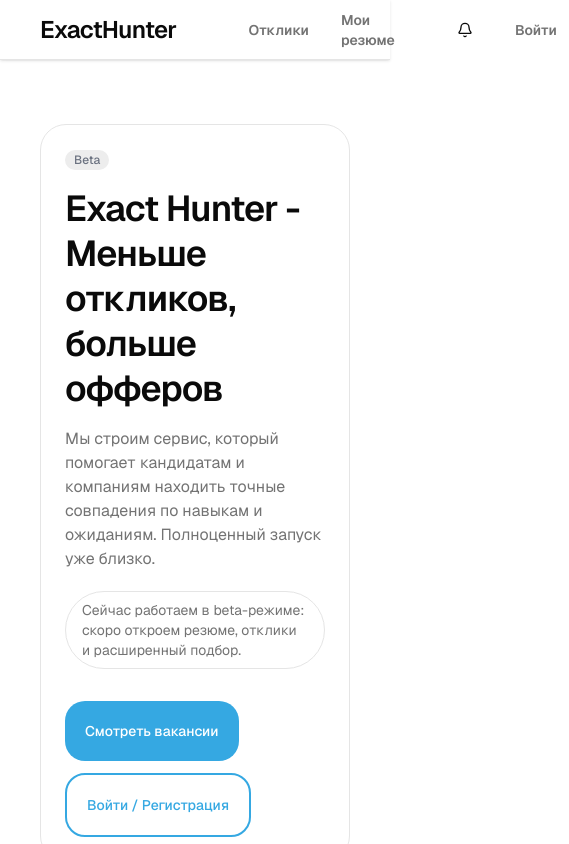
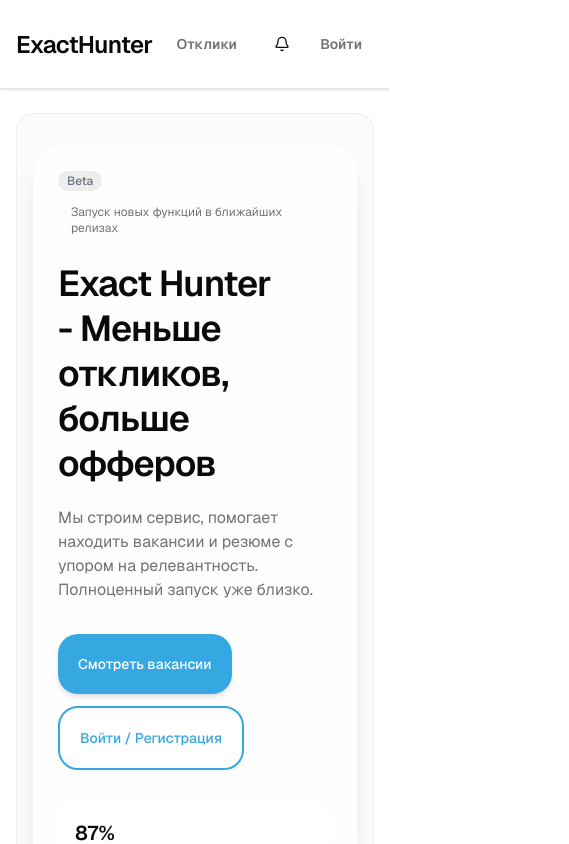
Before and after one commit to v-js-d/exact-hunter, a Next.js app: page / in a window 390 px wide. Shown: the whole page, 569 px wide, since content can reach past the window. Built offline with nearby package versions, Linux system fonts and the light colour scheme; no server answers.

Commit message:
refactor: fixed mobile styles of main page & vacancies

```diff
--- a/src/app/(main)/(public)/vacancies/layout.tsx
+++ b/src/app/(main)/(public)/vacancies/layout.tsx
@@ -8,7 +8,7 @@
 
 const VacanciesLayout = ({ children }: VacanciesLayoutProps) => (
   <section className='w-full rounded-2xl border border-zinc-200/60 bg-zinc-50/80 py-8 backdrop-blur-sm md:py-12 dark:border-zinc-800/80 dark:bg-zinc-950/80'>
-    <Container className='px-4 md:px-6'>
+    <Container>
       <div className='mx-auto w-full max-w-6xl'>{children}</div>
     </Container>
   </section>
--- a/src/app/(main)/layout.tsx
+++ b/src/app/(main)/layout.tsx
@@ -6,7 +6,9 @@
   <div className='flex h-full min-h-0 w-full flex-col'>
     <Header />
     <div className='min-h-0 flex-1 overflow-y-auto'>
-      <main className='mx-auto w-full max-w-400 px-10 py-10'>{children}</main>
+      <main className='mx-auto w-full max-w-[100rem] min-w-0 px-4 py-6 sm:px-6 sm:py-8 md:px-10 md:py-10'>
+        {children}
+      </main>
     </div>
   </div>
 );
--- a/src/app/(main)/page.tsx
+++ b/src/app/(main)/page.tsx
@@ -8,11 +8,6 @@
 
 const comingSoonFeatures = [
   {
-    title: 'Лимит откликов без спама',
-    description:
-      'Не больше 10 откликов в сутки, чтобы каждый отклик оставался осмысленным и релевантным.',
-  },
-  {
     title: 'Персональные рекомендации',
     description: 'Подбор вакансий на основе навыков, опыта и предпочтений.',
   },
@@ -22,53 +17,75 @@
       'Храните и отправляйте разные версии резюме для frontend, backend, fullstack и других направлений.',
   },
   {
-    title: 'История изменений резюме',
-    description:
-      'Сохраняем версии резюме и показываем, какие правки повысили просмотры и приглашения.',
-  },
-  {
     title: 'AI-помощник для резюме',
     description:
       'ИИ подскажет, как усилить описание опыта и адаптировать резюме под конкретную вакансию.',
   },
+] as const;
+
+const quickStats = [
   {
-    title: 'AI-помощник для вакансий',
-    description:
-      'Работодателям — генерация и улучшение текста вакансии с акцентом на требования и ожидания.',
+    value: '87%',
+    label: 'Точных совпадений по навыкам',
+  },
+  {
+    value: '10/день',
+    label: 'Лимит осмысленных откликов',
+  },
+  {
+    value: '3x',
+    label: 'Быстрее подбор под роль',
   },
 ] as const;
 
 const Home = () => (
-  <section className='flex w-full flex-1 items-center py-6 sm:py-10'>
+  <section className='w-full rounded-2xl border border-zinc-200/60 bg-zinc-50/80 py-8 backdrop-blur-sm md:py-12 dark:border-zinc-800/80 dark:bg-zinc-950/80'>
     <Container>
       <div className='flex w-full flex-col gap-8 sm:gap-10'>
-        <Card className='rounded-4xl py-0 shadow-none'>
+        <Card className='rounded-4xl border-white/40 bg-white/80 py-0 shadow-xl backdrop-blur-sm dark:border-white/10 dark:bg-black/20'>
           <CardContent className='p-6 sm:p-10'>
-            <div className='mb-4'>
+            <div className='mb-5 flex flex-wrap items-center gap-2'>
               <Badge>Beta</Badge>
+              <span className='text-muted-foreground rounded-full border border-white/60 bg-white/65 px-3 py-1 text-xs dark:border-white/10 dark:bg-white/5'>
+                Запуск новых функций в ближайших релизах
+              </span>
             </div>
 
-            <h1 className='typo-h1 max-w-4xl'>
+            <h1 className='typo-h1 max-w-4xl text-balance sm:text-5xl'>
               Exact Hunter - Меньше откликов, больше офферов
             </h1>
-            <p className='typo-body text-muted-foreground mt-4 max-w-2xl'>
-              Мы строим сервис, который помогает кандидатам и компаниям находить
-              точные совпадения по навыкам и ожиданиям. Полноценный запуск уже
-              близко.
+            <p className='typo-body text-muted-foreground mt-5 max-w-2xl'>
+              Мы строим сервис, помогает находить вакансии и резюме с упором на
+              релевантность. Полноценный запуск уже близко.
             </p>
 
-            <div className='text-muted-foreground mt-5 inline-flex rounded-full border px-4 py-2 text-sm'>
-              Сейчас работаем в beta-режиме: скоро откроем резюме, отклики и
-              расширенный подбор.
+            <div className='mt-8 flex flex-wrap gap-3'>
+              <Button asChild className='shadow-md'>
+                <Link href={AppRouter.vacancies}>Смотреть вакансии</Link>
+              </Button>
+              <Button
+                asChild
+                variant='outline'
+                className='bg-white/70 dark:bg-white/5'
+              >
+                <Link href={AppRouter.auth}>Войти / Регистрация</Link>
+              </Button>
             </div>
 
-            <div className='mt-8 flex flex-wrap gap-3'>
-              <Button asChild>
-                <Link href={AppRouter.vacancies}>Смотреть вакансии</Link>
-              </Button>
-              <Button asChild variant='outline'>
-                <Link href={AppRouter.auth}>Войти / Регистрация</Link>
-              </Button>
+            <div className='mt-8 grid gap-3 sm:grid-cols-3'>
+              {quickStats.map((stat) => (
+                <div
+                  key={stat.label}
+                  className='rounded-2xl border border-white/60 bg-white/70 p-4 backdrop-blur-xs dark:border-white/10 dark:bg-white/5'
+                >
+                  <p className='text-foreground text-xl font-semibold'>
+                    {stat.value}
+                  </p>
+                  <p className='text-muted-foreground mt-1 text-sm'>
+                    {stat.label}
+                  </p>
+                </div>
+              ))}
             </div>
           </CardContent>
         </Card>
@@ -77,14 +94,16 @@
           {comingSoonFeatures.map((feature) => (
             <Card
               key={feature.title}
-              className='hover:bg-accent/30 gap-0 rounded-3xl py-0 transition-colors'
+              className='group gap-0 rounded-3xl border-white/60 bg-white/80 py-0 transition-all duration-200 hover:-translate-y-0.5 hover:shadow-lg dark:border-white/10 dark:bg-white/5'
             >
               <CardContent className='p-5'>
-                <div className='mb-3'>
+                <div className='mb-3 flex items-center justify-between'>
                   <Badge>Скоро</Badge>
                 </div>
-                <h2 className='typo-body font-semibold'>{feature.title}</h2>
-                <p className='typo-body-sm text-muted-foreground mt-2'>
+                <h2 className='typo-body group-hover:text-blue-35 font-semibold transition-colors'>
+                  {feature.title}
+                </h2>
+                <p className='typo-body-sm text-muted-foreground mt-2 leading-relaxed'>
                   {feature.description}
                 </p>
               </CardContent>
--- a/src/entities/vacancy/ui/vacancy-card/components/VacancyCardFooter.tsx
+++ b/src/entities/vacancy/ui/vacancy-card/components/VacancyCardFooter.tsx
@@ -14,10 +14,10 @@
   repliesCount,
   action,
 }: VacancyCardFooterProps) => (
-  <CardFooter className='bg-muted/30 mt-auto flex items-center justify-between gap-2 border-t pt-4'>
-    <div className='relative z-10'>{action}</div>
+  <CardFooter className='bg-muted/30 mt-auto flex flex-col gap-3 border-t pt-4 sm:flex-row sm:items-center sm:justify-between sm:gap-2'>
+    <div className='relative z-10 w-full sm:w-auto'>{action}</div>
 
-    <div className='text-muted-foreground flex flex-col items-end gap-y-1 text-xs'>
+    <div className='text-muted-foreground flex flex-col gap-y-1 text-xs sm:items-end'>
       <span className='flex items-center gap-x-1'>
         <Eye size={14} />
         {viewsCount} просмотров
--- a/src/features/vacancy-search/ui/VacancySearch.tsx
+++ b/src/features/vacancy-search/ui/VacancySearch.tsx
@@ -27,16 +27,17 @@
 
   return (
     <form
-      className='flex items-center justify-between gap-x-5'
+      className='flex flex-col gap-3 sm:flex-row sm:items-center sm:justify-between sm:gap-x-5'
       onSubmit={handleSubmit(onSubmit)}
     >
       <SearchInput
         id='vacancy-search'
         type='search'
+        className='min-w-0 sm:flex-1'
         {...register('title')}
         placeholder='Найти вакансии...'
       />
-      <Button size={'lg'} type='submit'>
+      <Button className='w-full shrink-0 sm:w-auto' size={'lg'} type='submit'>
         Найти
       </Button>
     </form>
--- a/src/shared/ui/container/ui/Container.tsx
+++ b/src/shared/ui/container/ui/Container.tsx
@@ -5,5 +5,9 @@
 import { ContainerProps } from './Container.types';
 
 export const Container = ({ className, children }: ContainerProps) => (
-  <div className={cn('mx-auto max-w-7xl', className)}>{children}</div>
+  <div
+    className={cn('mx-auto w-full max-w-7xl min-w-0 px-4 md:px-6', className)}
+  >
+    {children}
+  </div>
 );
--- a/src/widgets/header/ui/Header.tsx
+++ b/src/widgets/header/ui/Header.tsx
@@ -11,14 +11,14 @@
 const Header = () => {
   const headerClassName = cn(
     'bg-card text-card-foreground border-border',
-    'relative z-10 flex h-15 shrink-0 items-center justify-between gap-10',
-    'border-b px-10 py-5 shadow-sm',
+    'relative z-10 flex min-h-15 shrink-0 flex-wrap items-center justify-between gap-x-4 gap-y-3',
+    'border-b px-4 py-4 shadow-sm sm:px-6 md:px-10 md:py-5',
   );
 
   return (
     <header className={headerClassName}>
-      <div className='flex items-center gap-15'>
-        <Link href={AppRouter.main} className='typo-h3'>
+      <div className='flex min-w-0 flex-1 items-center gap-3 sm:gap-6 md:gap-15'>
+        <Link href={AppRouter.main} className='typo-h3 shrink-0'>
           ExactHunter
         </Link>
         <HeaderNav />
--- a/src/widgets/header/ui/components/HeaderActions/HeaderActions.tsx
+++ b/src/widgets/header/ui/components/HeaderActions/HeaderActions.tsx
@@ -20,15 +20,17 @@
   const { data: me } = useAuthMeQuery({ enabled: isAuthenticated });
 
   return (
-    <div className='flex items-center gap-5'>
+    <div className='flex shrink-0 flex-wrap items-center justify-end gap-2 sm:gap-5'>
       <Button size='icon' variant='ghost'>
         <Bell />
       </Button>
       {isAuthenticated ? (
-        <div className='flex items-center gap-3 text-sm'>
-          <div className='text-muted-foreground flex items-center gap-2'>
-            <CircleUserRound className='size-5' aria-hidden />
-            <span>{me?.user?.email || me?.user?.phone || ''}</span>
+        <div className='flex min-w-0 items-center gap-2 text-sm sm:gap-3'>
+          <div className='text-muted-foreground flex max-w-[min(100%,12rem)] min-w-0 items-center gap-2 sm:max-w-[18rem] md:max-w-none'>
+            <CircleUserRound className='size-5 shrink-0' aria-hidden />
+            <span className='truncate'>
+              {me?.user?.email || me?.user?.phone || ''}
+            </span>
           </div>
           <Button
             className='link-nav'
--- a/src/widgets/header/ui/components/HeaderNav/HeaderNav.tsx
+++ b/src/widgets/header/ui/components/HeaderNav/HeaderNav.tsx
@@ -7,7 +7,7 @@
 const HeaderNav = () => {
   const pathname = usePathname();
   return (
-    <nav className='flex items-center gap-2 text-sm'>
+    <nav className='flex min-w-0 flex-1 items-center gap-1 overflow-x-auto [-ms-overflow-style:none] [scrollbar-width:none] sm:gap-2 md:flex-none md:overflow-visible [&::-webkit-scrollbar]:hidden'>
       {headerNavLinks.map((link) => (
         <Link
           key={link.href}
--- a/src/widgets/vacancies-list/ui/VacanciesListWithApply.tsx
+++ b/src/widgets/vacancies-list/ui/VacanciesListWithApply.tsx
@@ -9,7 +9,7 @@
       <ApplyToVacancyButton
         vacancyId={vacancyId}
         size='lg'
-        className='z-20 w-fit leading-[120%] font-semibold transition-transform'
+        className='z-20 w-full leading-[120%] font-semibold transition-transform sm:w-fit'
       />
     )}
   />
--- a/src/widgets/vacancy-detail/ui/components/VacancyMainContent/components/VacancyMainHeader.tsx
+++ b/src/widgets/vacancy-detail/ui/components/VacancyMainContent/components/VacancyMainHeader.tsx
@@ -47,17 +47,17 @@
   'companyLocation' | 'publishedAt' | 'companyRating'
 >) => (
   <div className='flex flex-wrap gap-x-6 gap-y-3 text-sm text-zinc-600 dark:text-zinc-300'>
-    <div className='flex min-w-55 flex-1 items-start gap-2'>
+    <div className='flex min-w-0 flex-1 basis-full items-start gap-2 sm:min-w-[13.75rem] sm:basis-auto'>
       <MapPin className='mt-0.5 size-4 shrink-0 text-zinc-500' />
       <span className='leading-snug wrap-break-word'>{companyLocation}</span>
     </div>
-    <div className='flex min-w-55 flex-1 items-start gap-2'>
+    <div className='flex min-w-0 flex-1 basis-full items-start gap-2 sm:min-w-[13.75rem] sm:basis-auto'>
       <CalendarDays className='mt-0.5 size-4 shrink-0 text-zinc-500' />
       <span className='leading-snug wrap-break-word'>
         Опубликовано {publishedAt}
       </span>
     </div>
-    <div className='flex min-w-55 flex-1 items-start gap-2'>
+    <div className='flex min-w-0 flex-1 basis-full items-start gap-2 sm:min-w-[13.75rem] sm:basis-auto'>
       <Building2 className='mt-0.5 size-4 shrink-0 text-zinc-500' />
       <span className='flex items-center gap-x-1 leading-snug wrap-break-word'>
         Рейтинг компании:
```
Also changed, not shown: src/widgets/vacancy-detail/ui/VacancyDetail.tsx (+7 -2 lines).
